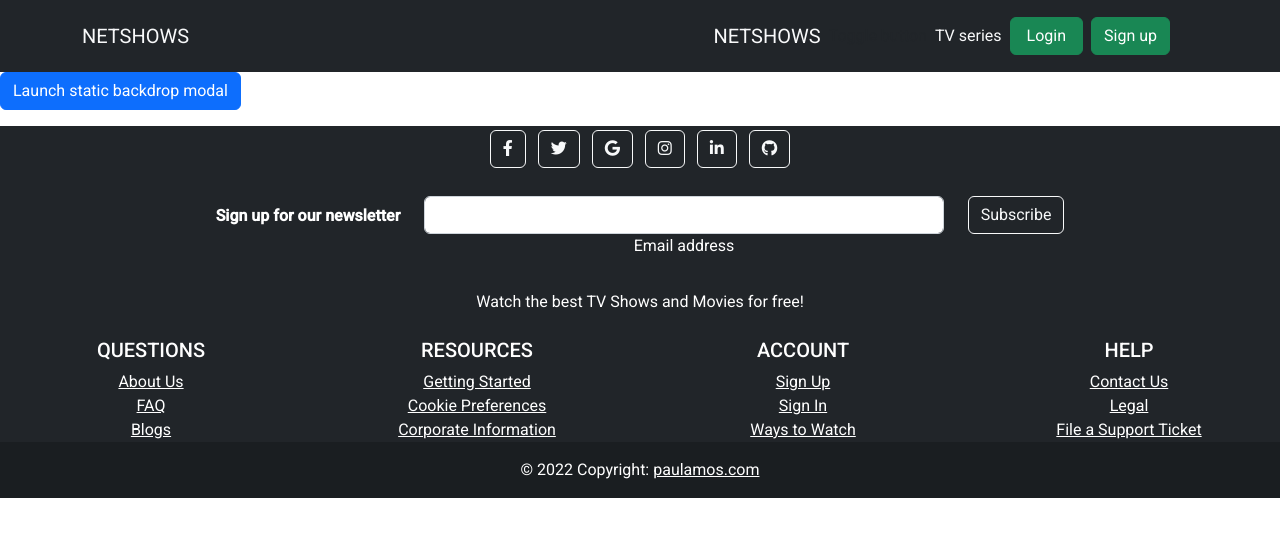
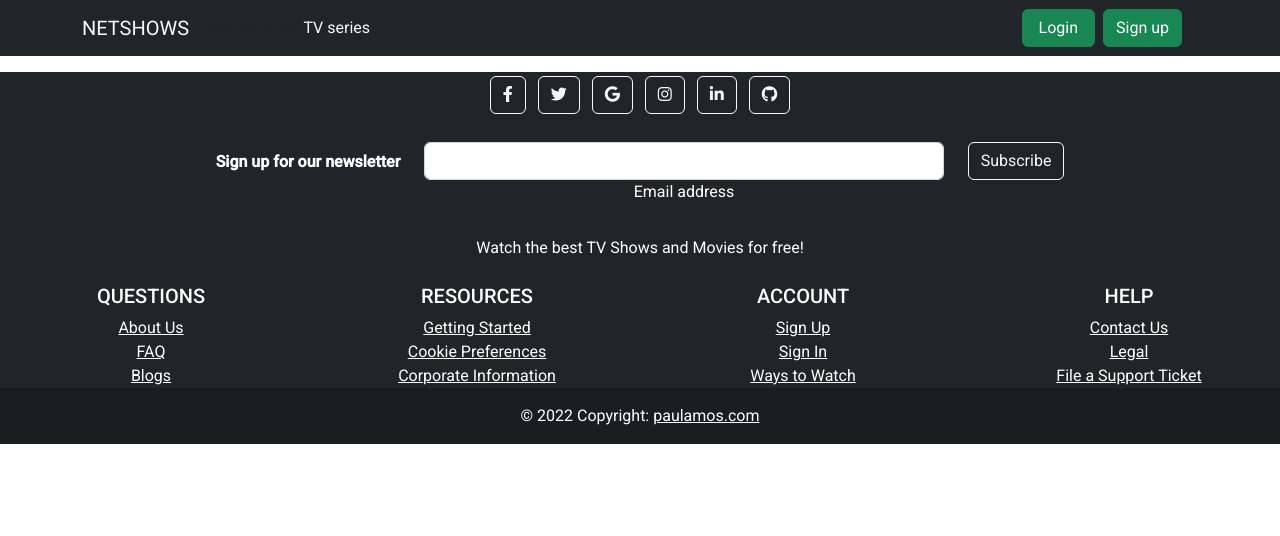
Before and after one commit to Paul-js-hub/javascript-capstone-project, a website built with webpack: page src/index.html in a window 1280 px wide. Built offline with nearby package versions, Linux system fonts and the light colour scheme; no server answers; a web font is replaced by a local one.

Commit message:
Modify the popup feature

```diff
--- a/src/index.html
+++ b/src/index.html
@@ -28,14 +28,7 @@
     <title>JavaScript Capstone Project</title>
   </head>
   <body>
-    <header>
-      <nav class="navbar navbar-expand-lg navbar-light bg-dark">
-        <div class="container">
-          <a class="navbar-brand me-2 text-light btn-success" href="#">
-            <!-- <img src="../assets/angellist.png" alt=""> -->
-            NETSHOWS
-          </a>
-  <body id="body">
+  <header>
   <nav class="navbar navbar-expand-lg navbar-light bg-dark">
     <div class="container">
       <a class="navbar-brand me-2 text-light btn-success" href="#">
@@ -72,17 +65,17 @@
               </button>
             </div>
           </div>
-        </div>
-    </header>
+    </div>
+  </nav>
+</header>
     <!-- Button trigger modal -->
-<button type="button" class="btn btn-primary comments">
+<!-- <button type="button" class="btn btn-primary comments">
   Launch static backdrop modal
-</button>
+</button> -->
 
 <!-- Modal -->
 <div class="modal fade" id="staticBackdrop" data-bs-backdrop="static" data-bs-keyboard="false" tabindex="-1" aria-labelledby="staticBackdropLabel" aria-hidden="true"></div>
-      </div>
-  </nav>
+</div>
   <section class="container">
     <ul class="row main-container">
     </ul>
--- a/src/index.js
+++ b/src/index.js
@@ -1,6 +1,7 @@
 import 'bootstrap/dist/css/bootstrap.min.css';
 import './style.css';
 import showModalPopup from './modules/popup';
+import { fetchData as getData } from './modules/getShowsList.js';
 
 const btnComments = document.querySelector('.comments');
 
@@ -9,6 +10,4 @@ btnComments.addEventListener('click', event =>{
   showModalPopup()
 });
 
-import fetchData from './modules/getShowsList.js';
-
-fetchData();
+getData();
--- a/src/modules/getShowsList.js
+++ b/src/modules/getShowsList.js
@@ -1,7 +1,7 @@
 const show = document.querySelector('.main-container');
 let template = '';
 
-const fetchData = async () => {
+export const fetchData = async () => {
   const data = await fetch('https://api.tvmaze.com/search/shows?q=girls');
   const result = await data.json();
   result.map((res) => {
@@ -16,7 +16,7 @@ const fetchData = async () => {
      </div>
       <p  class="like">likes</p>
       <div class="btn-container">
-        <a href="#" class="btn btn-1">Comments</a>
+        <a href="#" class="btn btn-1 comments">Comments</a>
       </div>
     </div>
 </div>
@@ -25,5 +25,3 @@ const fetchData = async () => {
     show.innerHTML = template;
   });
 };
-
-export default fetchData;
--- a/src/style.css
+++ b/src/style.css
@@ -7,6 +7,7 @@
 body {
   background-color: #fff;
   font-family: 'Roboto', sans-serif;
+  overflow-x: hidden;
 }
 
 .copyright {
```
Also changed, not shown: dist/index.bundle.js, dist/index.html.
